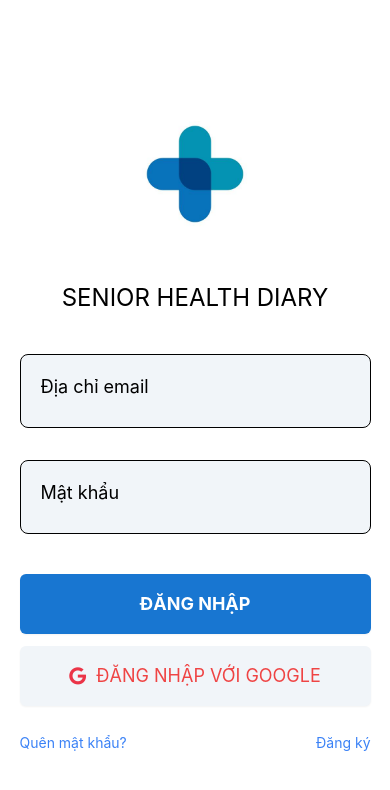
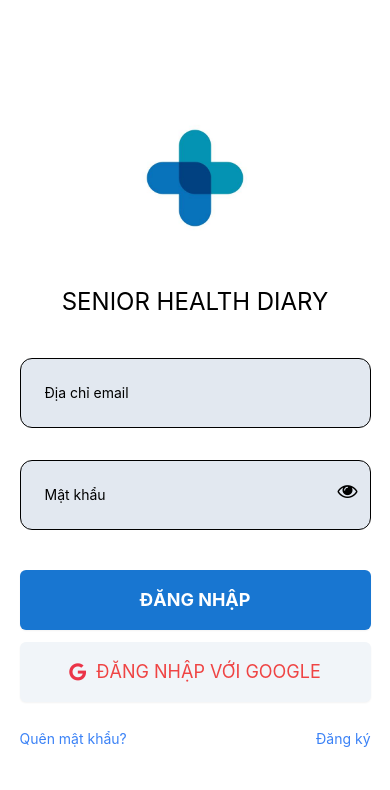
Before and after one commit to vominhthongss/senior-health-diary, a React Native app: screen / in a window 390 px wide. Shown: the top 790 px of the page. Built offline with nearby package versions, Linux system fonts and the light colour scheme; what react-native-calendars would draw is missing.

Commit message:
update CustomizetextInput.js

```diff
--- a/src/components/CustomizeTextInput/CustomizetextInput.js
+++ b/src/components/CustomizeTextInput/CustomizetextInput.js
@@ -1,5 +1,6 @@
-import { TextInput, View } from "react-native";
-
+import React, { useState } from "react";
+import { TextInput, View, TouchableWithoutFeedback, Text } from "react-native";
+import Icon from "react-native-vector-icons/FontAwesome";
 function CustomizeTextInput({
   placeholder,
   value,
@@ -7,16 +8,33 @@ function CustomizeTextInput({
   secureTextEntry,
   numericInput,
 }) {
+  const [isPasswordVisible, setIsPasswordVisible] = useState(false);
+
+  const togglePasswordVisibility = () => {
+    setIsPasswordVisible(!isPasswordVisible);
+  };
+
   return (
-    <View className="w-full border rounded-lg bg-slate-100">
+    <View className="w-full rounded-xl border p-3 bg-slate-200">
       <TextInput
-        className="px-5 border-none text-lg h-20 -mt-2"
+        className="p-3 pr-6 h-11"
         placeholder={placeholder}
         value={value}
         onChangeText={onChangeText}
-        secureTextEntry={secureTextEntry}
+        secureTextEntry={!isPasswordVisible && secureTextEntry}
         keyboardType={numericInput ? "numeric" : "default"}
       />
+      {secureTextEntry && (
+        <TouchableWithoutFeedback onPress={togglePasswordVisibility}>
+          <View className="absolute top-5 right-3">
+            {isPasswordVisible ? (
+              <Icon size={20} name="eye-slash" />
+            ) : (
+              <Icon size={20} name="eye" />
+            )}
+          </View>
+        </TouchableWithoutFeedback>
+      )}
     </View>
   );
 }
```
